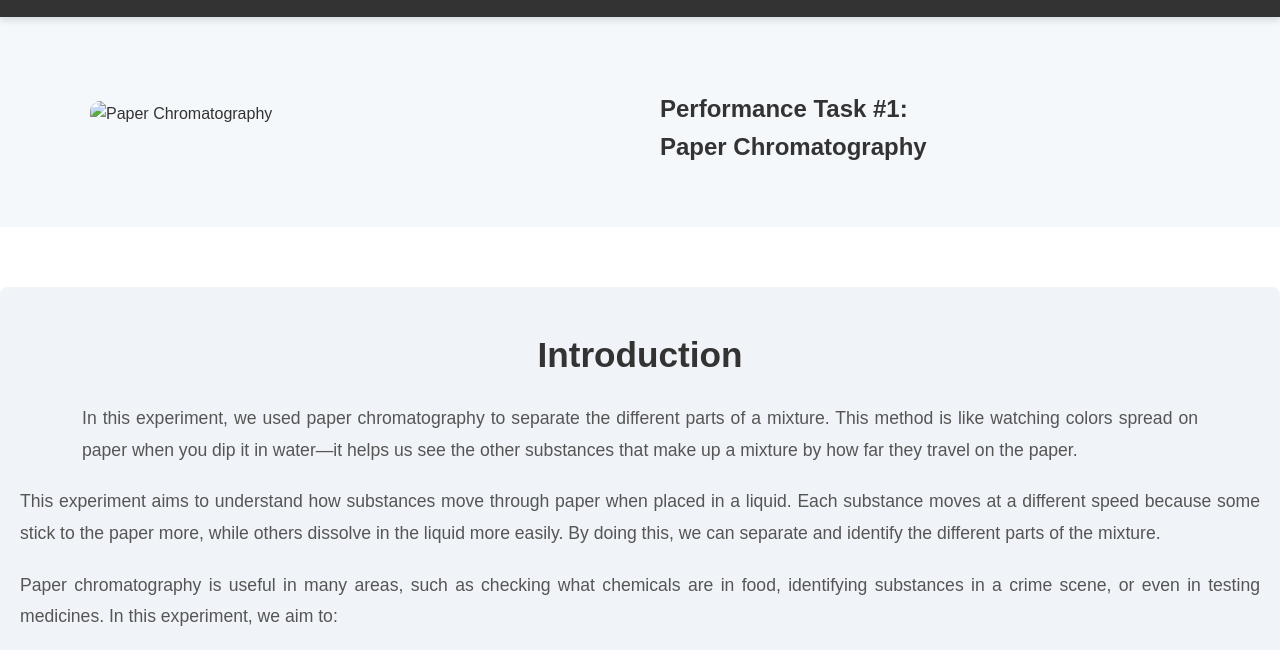
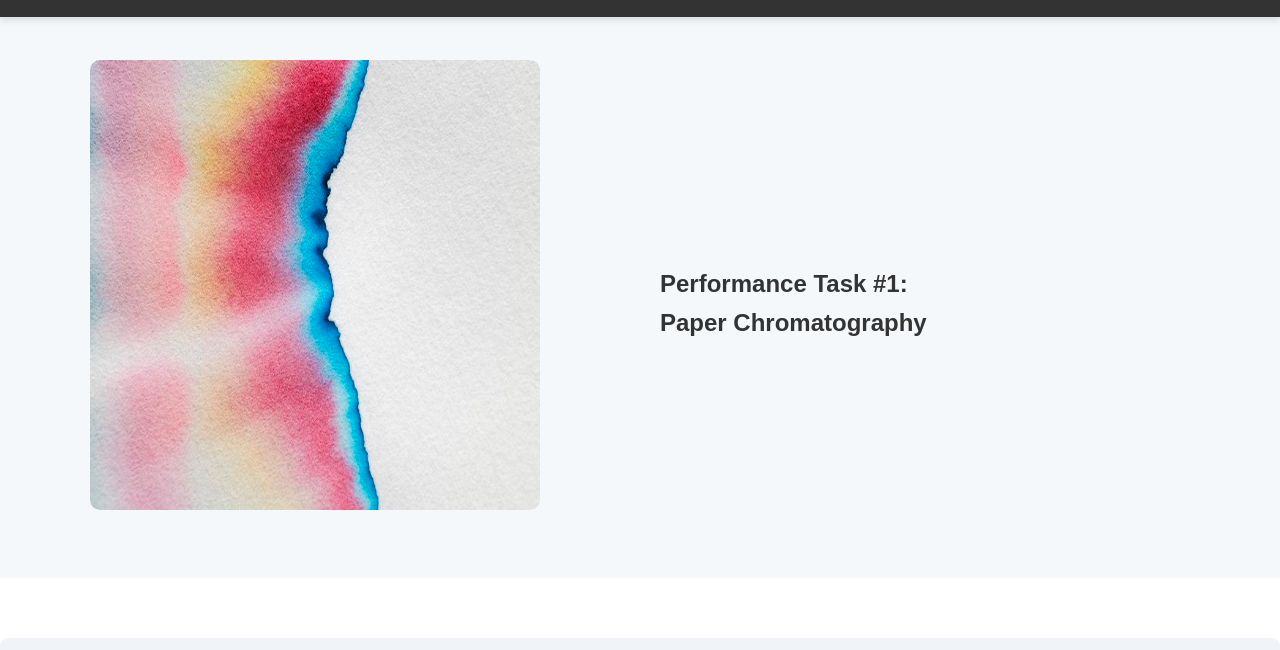
Before and after one commit to Sashewyeil/G4CPT, a plain HTML site: page PaperChrom.html in a window 1280 px wide. Shown: the part 100-750 px from the top of the page. Drawn offline with Linux system fonts and the light colour scheme.

Commit message:
PaperChrom.html

```diff
--- a/PaperChrom.html
+++ b/PaperChrom.html
@@ -42,7 +42,7 @@
     <!-- First Section: PeTa #1 -->
     <section class="section intro">
         <div class="left-content">
-            <img src="pic/paperchrom.jpg" alt="Paper Chromatography" class="section-image">
+            <img src="paperchrom.jpg" alt="Paper Chromatography" class="section-image">
         </div>
         <div class="right-content">
             <h2>Performance Task #1:</h2>
```
